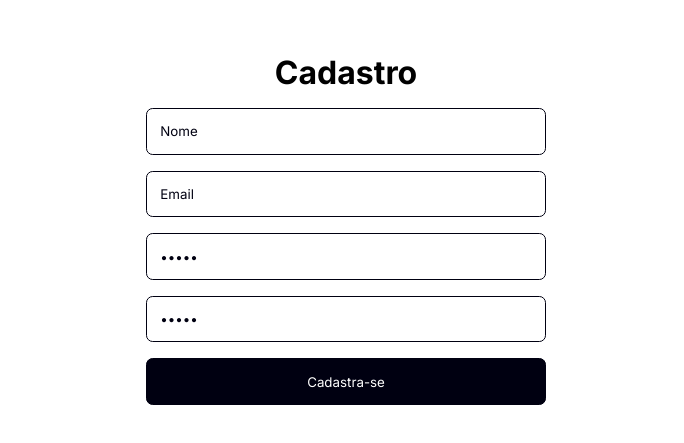
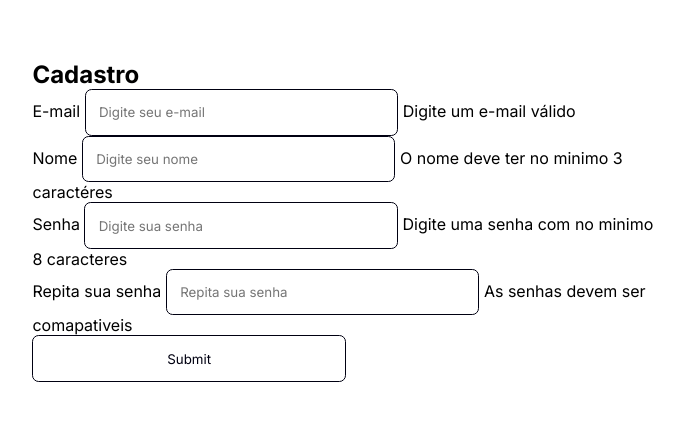
Before and after one commit to RoqueLeto/A3_gamespace, a plain HTML site: page client/register.html in a window 1280 px wide. Shown: the part 179-622 px from the top of the page, without its empty margins (294-978 px from the left). Drawn offline with Linux system fonts and the light colour scheme.

Commit message:
Página de Registro

```diff
--- a/client/register.html
+++ b/client/register.html
@@ -1,32 +1,59 @@
 <!DOCTYPE html>
-<html lang="en">
+<html lang="pt-br">
 
 <head>
     <meta charset="UTF-8">
     <meta name="viewport" content="width=device-width, initial-scale=1.0">
-    <title>Cadastro</title>
+    <title>GameSpace</title>
     <link rel="stylesheet" href="./assets/css/style.css">
 </head>
 
 <body>
     <main>
-        <form action="">
-            <div id="forms-header">
-                <h1>Cadastro</h1>
-            </div>
-            <div id="forms-body">
-                <input type="text" value="Nome" placeholder="Nome" id="name-input" required>
-                <input type="email" value="Email" placeholder="E-mail" id="email-input" required>
-                <input type="password" value="Senha" placeholder="Senha" id="password-input" required>
-                <input type="password" value="Senha" placeholder="Confirme sua senha:" id="confirm-password-input"
-                    required>
-            </div>
-            <div class="button">
-                <input type="button" value="Cadastra-se" id="register-btn">
-            </div>
-        </form>
+        <section class="forms-area">
+            <form action="#" id="register-form">
+                <div class="forms-header">
+                    <h1>Cadastro</h1>
+                </div>
+
+                <div class="forms-body">
+                    <div class="inputs-area">
+                        <div class="email-input-area">
+                            <label>E-mail</label>
+                            <input type="email" name="email" id="email-user-input" placeholder="Digite seu e-mail"
+                                class="input-required" required>
+                            <span class="span-required">Digite um e-mail válido</span>
+                        </div>
+                        <div class="name-input-area">
+                            <label>Nome</label>
+                            <input type="text" name="name" id="name-user-input" placeholder="Digite seu nome"
+                                class="input-required" required>
+                            <span class="span-required">O nome deve ter no minimo 3 caractéres</span>
+                        </div>
+
+                        <div class="password-input-area">
+                            <label>Senha</label>
+                            <input type="password" name="password" id="password-user-input"
+                                placeholder="Digite sua senha" class="input-required" required>
+                            <span class="span-required">Digite uma senha com no minimo 8 caracteres</span>
+                        </div>
+                        <div class="passsword-isEquals">
+                            <label>Repita sua senha</label>
+                            <input type="password" placeholder="Repita sua senha" class="input-required" required
+                                id="passsword-isEquals">
+                            <span class="span-required">As senhas devem ser comapativeis</span>
+                        </div>
+
+                    </div>
+                    <div class="button-area">
+                        <input type="submit" id="btn">
+                    </div>
+                </div>
+
+            </form>
+        </section>
     </main>
-    <!-- <script></script> -->
+    <script src="./js/index.js"></script>
 </body>
 
 </html>
```
Also changed, not shown: client/login.html (+6 -5 lines).
